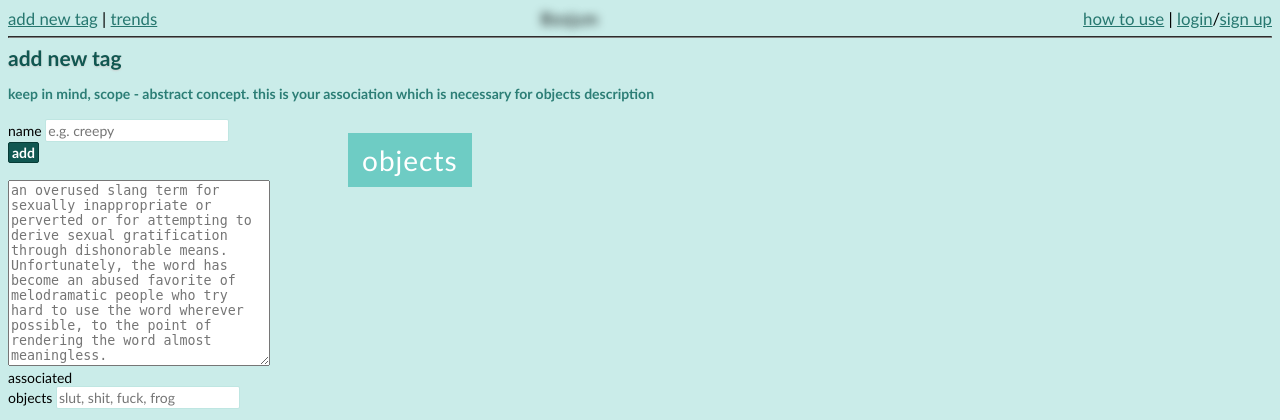
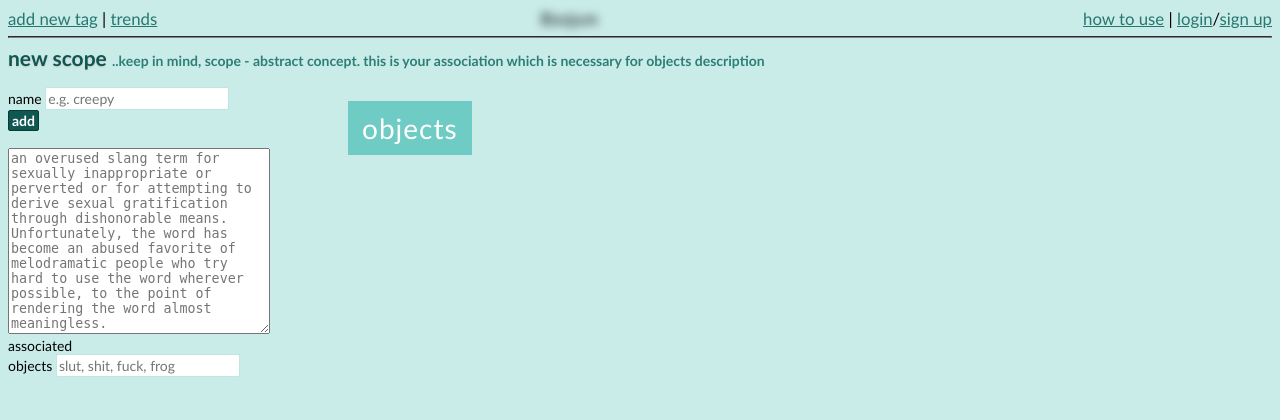
Before and after one commit to klapauciuz/boojum, a Flask app: page /tags/add in a window 1280 px wide. Shown: the top 420 px of the page. Run offline with Flask 2, Linux system fonts and the light colour scheme; the visitor is signed in with stand-in values (Sample User, id 1); data that the repository does not hold is empty; some libraries are stand-ins or nearby versions.

Commit message:
no message

```diff
--- a/templates/add_tag.html
+++ b/templates/add_tag.html
@@ -1,7 +1,7 @@
 {% extends "base.html" %}
 {% block content %}
-<h2>add new tag {{ tag_name }}</h2>
-<h3>keep in mind, scope - abstract concept. this is your association which is necessary for objects description</h3>
+<h2  class='tagANDobject'>new scope {{ tag_name }}</h2><h3 class='tagANDobject'> ..keep in mind, scope - abstract concept. this is your association which is necessary for objects description</h3>
+<br>
 <br>
 <form id="add" action="">
     <label>name </label>
```
